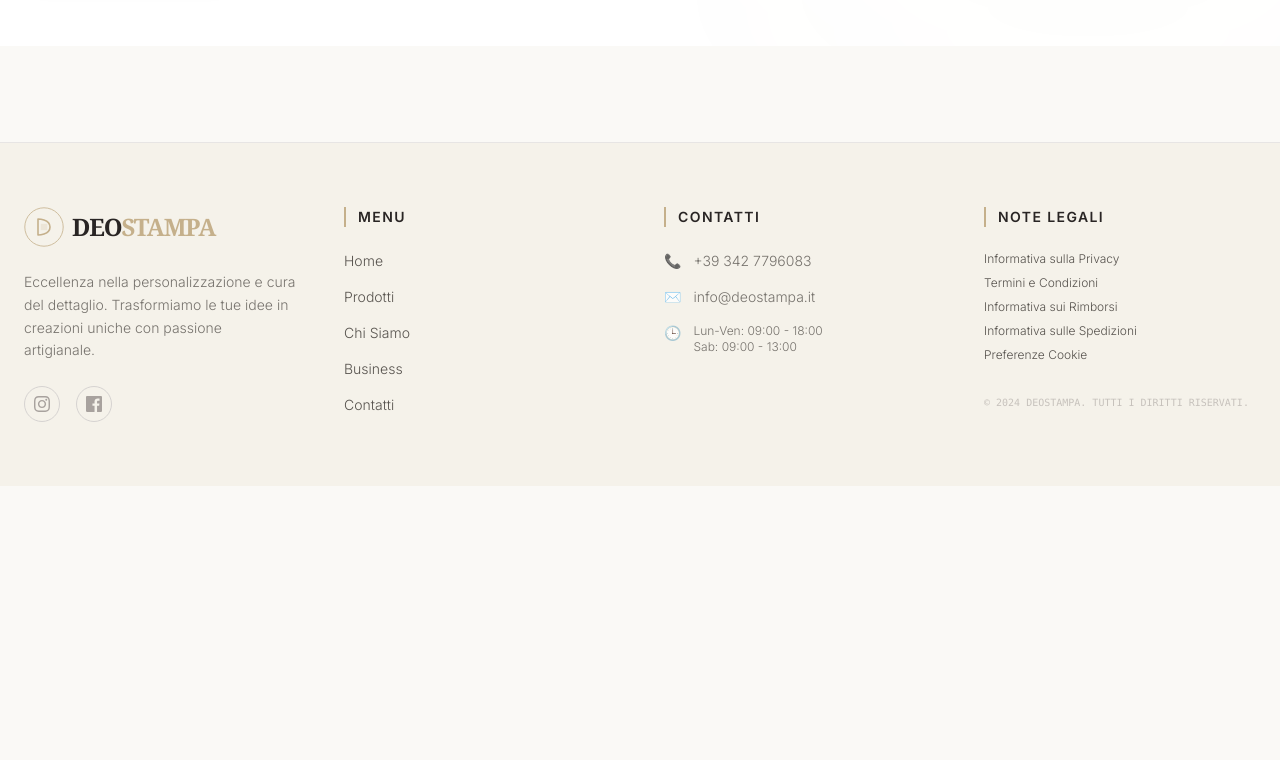
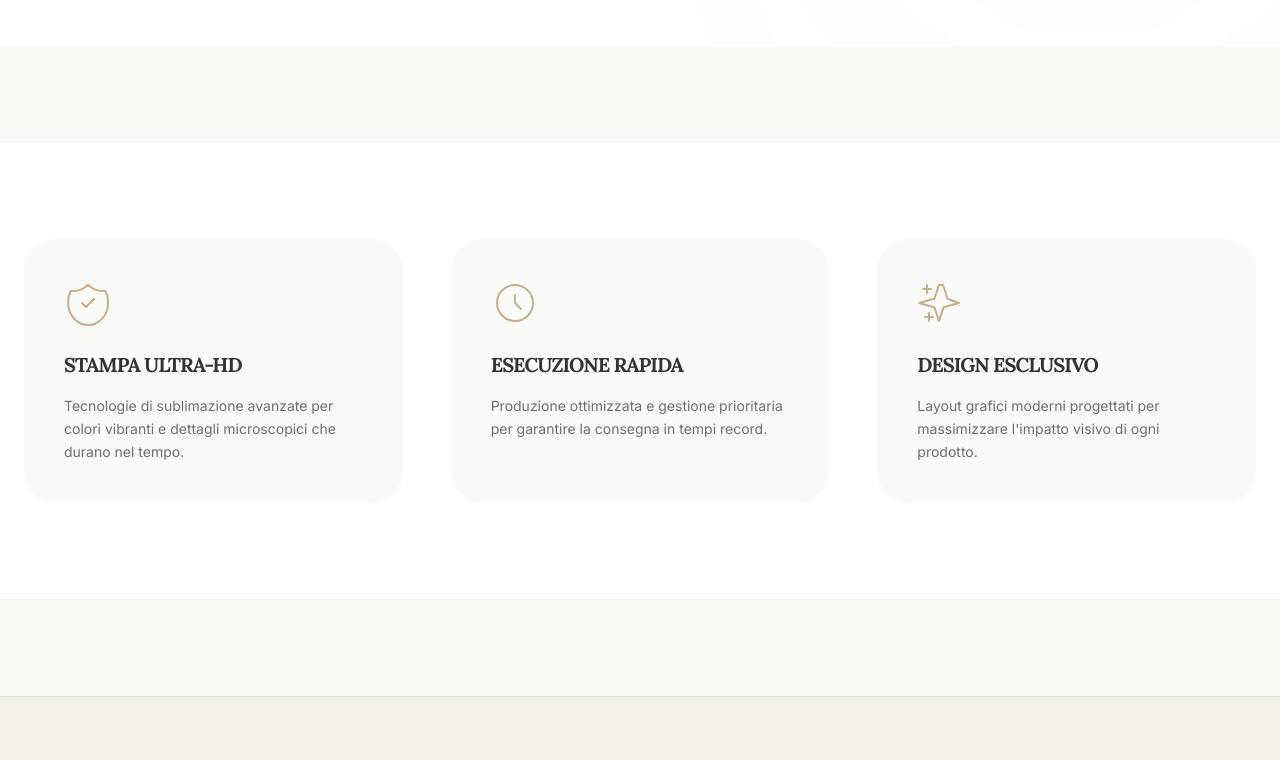
Before and after one commit to ericweinzettel-lgtm/deostampa-catalogo, a React (Vite) app: page / in a window 1280 px wide. Shown: the part 807-1567 px from the top of the page. Before the commit the page ends 1293 px from the top, so only its background shows below. Built offline with nearby package versions, Linux system fonts and the light colour scheme.

Commit message:
Update App.tsx

```diff
--- a/App.tsx
+++ b/App.tsx
@@ -83,8 +83,50 @@ const App: React.FC = () => {
           </div>
         </div>
       </section>
+      {renderFeatures()}
     </div>
   );
+
+  const renderFeatures = () => (
+  <section className="bg-white py-24 border-y border-stone-100">
+    <div className="max-w-7xl mx-auto px-6">
+      <div className="grid grid-cols-1 md:grid-cols-3 gap-12">
+        {/* Tarjeta 1 */}
+        <div className="p-10 rounded-[2rem] bg-stone-50 hover:bg-stone-900 hover:text-white transition-all duration-500 group">
+          <div className="mb-6 text-[#C5B08B] group-hover:text-white">
+            <svg xmlns="http://www.w3.org/2000/svg" className="h-12 w-12" fill="none" viewBox="0 0 24 24" stroke="currentColor">
+              <path strokeLinecap="round" strokeLinejoin="round" strokeWidth={1} d="M9 12l2 2 4-4m5.618-4.016A11.955 11.955 0 0112 2.944a11.955 11.955 0 01-8.618 3.04a11.352 11.352 0 00-1.23 6.257c0 4.423 2.522 8.243 6.236 10.122a11.954 11.954 0 007.382 0c3.714-1.879 6.236-5.599 6.236-10.122a11.352 11.352 0 00-1.23-6.257z" />
+            </svg>
+          </div>
+          <h3 className="text-xl font-bold mb-4 uppercase tracking-tighter">Stampa Ultra-HD</h3>
+          <p className="opacity-70 leading-relaxed text-sm">Tecnologie di sublimazione avanzate per colori vibranti e dettagli microscopici che durano nel tempo.</p>
+        </div>
+
+        {/* Tarjeta 2 */}
+        <div className="p-10 rounded-[2rem] bg-stone-50 hover:bg-stone-900 hover:text-white transition-all duration-500 group">
+          <div className="mb-6 text-[#C5B08B] group-hover:text-white">
+            <svg xmlns="http://www.w3.org/2000/svg" className="h-12 w-12" fill="none" viewBox="0 0 24 24" stroke="currentColor">
+              <path strokeLinecap="round" strokeLinejoin="round" strokeWidth={1} d="M12 8v4l3 3m6-3a9 9 0 11-18 0 9 9 0 0118 0z" />
+            </svg>
+          </div>
+          <h3 className="text-xl font-bold mb-4 uppercase tracking-tighter">Esecuzione Rapida</h3>
+          <p className="opacity-70 leading-relaxed text-sm">Produzione ottimizzata e gestione prioritaria per garantire la consegna in tempi record.</p>
+        </div>
+
+        {/* Tarjeta 3 */}
+        <div className="p-10 rounded-[2rem] bg-stone-50 hover:bg-stone-900 hover:text-white transition-all duration-500 group">
+          <div className="mb-6 text-[#C5B08B] group-hover:text-white">
+            <svg xmlns="http://www.w3.org/2000/svg" className="h-12 w-12" fill="none" viewBox="0 0 24 24" stroke="currentColor">
+              <path strokeLinecap="round" strokeLinejoin="round" strokeWidth={1} d="M5 3v4M3 5h4M6 17v4m-2-2h4m5-16l2.286 6.857L21 12l-7.714 2.143L11 21l-2.286-6.857L1 12l7.714-2.143L11 3z" />
+            </svg>
+          </div>
+          <h3 className="text-xl font-bold mb-4 uppercase tracking-tighter">Design Esclusivo</h3>
+          <p className="opacity-70 leading-relaxed text-sm">Layout grafici moderni progettati per massimizzare l'impatto visivo di ogni prodotto.</p>
+        </div>
+      </div>
+    </div>
+  </section>
+);
 
   const renderProducts = () => (
   <div className="max-w-7xl mx-auto px-6 py-24 space-y-16">
```
